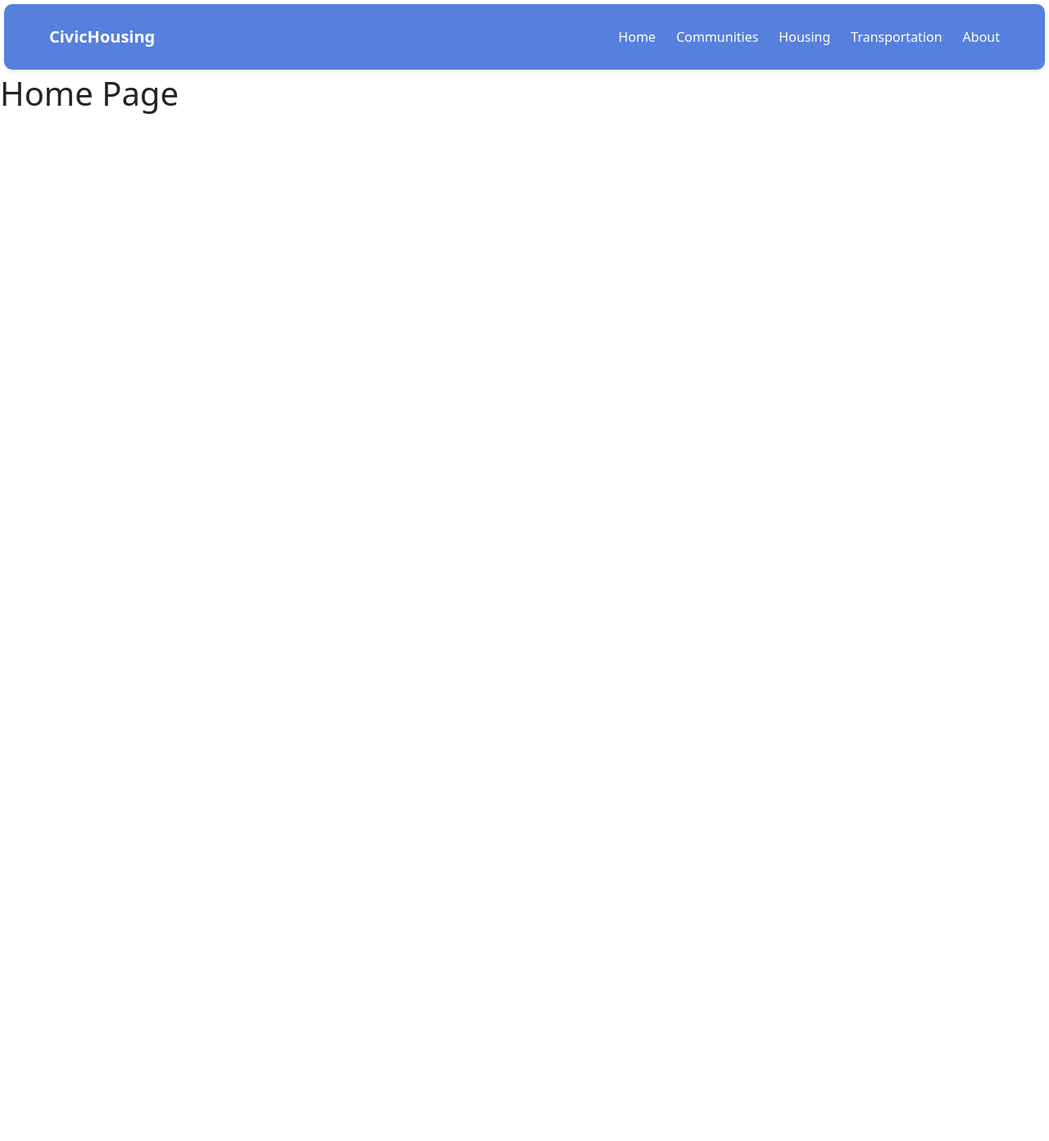
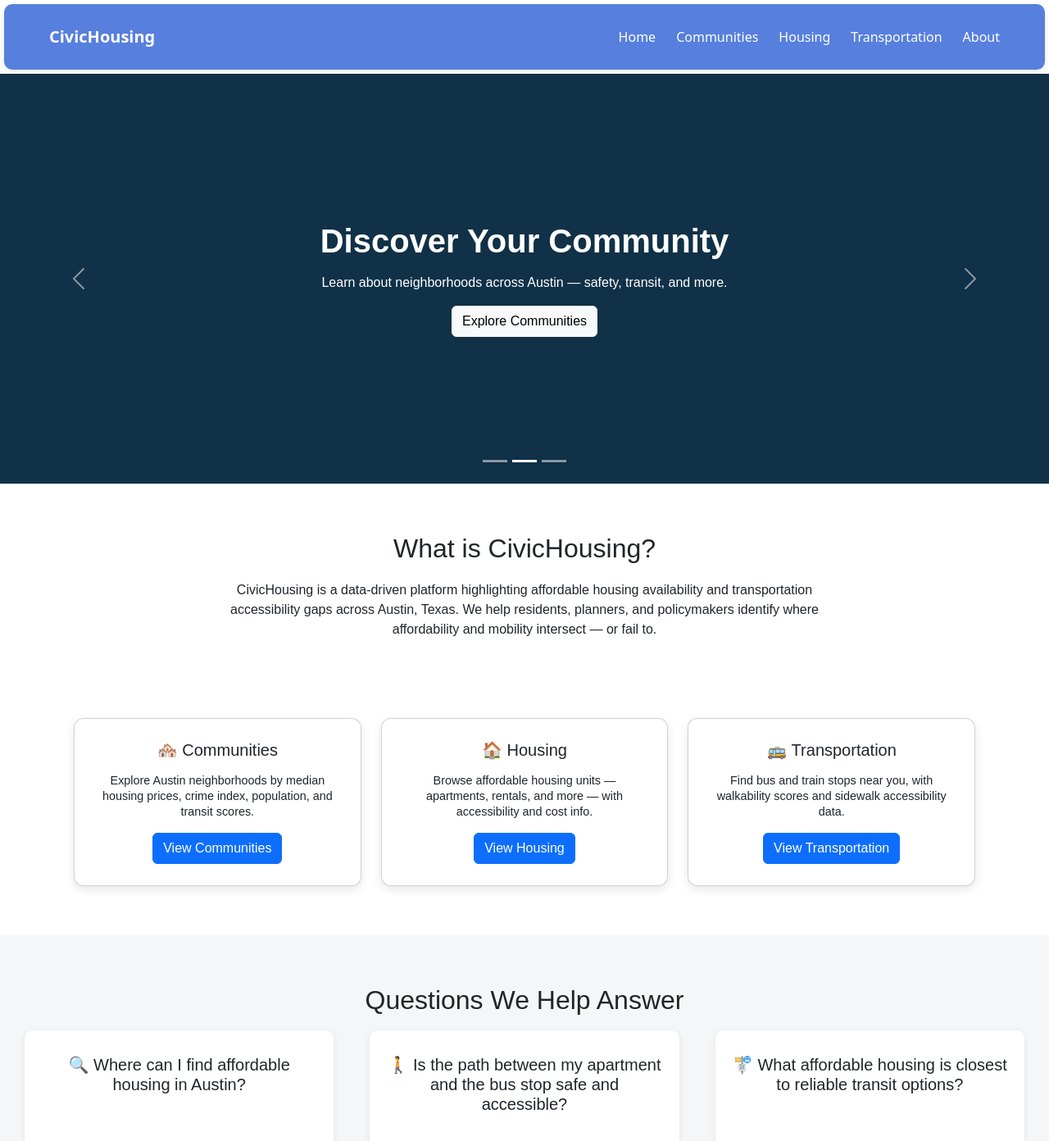
Before and after one commit to harinik961/CivicHousing, a React (Create React App) app in the folder frontend/: page / in a window 1280 px wide. Shown: the top 1392 px of the page at 82% size. Before the commit the page ends 800 px from the top, so only its background shows below. Built offline with nearby package versions, Linux system fonts and the light colour scheme.

Commit message:
splash page

```diff
--- a/frontend/package.json
+++ b/frontend/package.json
@@ -9,6 +9,7 @@
     "@testing-library/user-event": "^13.5.0",
     "bootstrap": "^5.3.8",
     "react": "^19.2.4",
+    "react-bootstrap": "^2.10.10",
     "react-dom": "^19.2.4",
     "react-router-dom": "^7.13.0",
     "react-scripts": "5.0.1",
--- /dev/null
+++ b/frontend/src/pages/home.css
@@ -0,0 +1,82 @@
+.home-container {
+  font-family: sans-serif;
+}
+
+/* Carousel */
+
+.hero-carousel {
+  width: 100%;
+  height: 500px;
+}
+
+.carousel-slide {
+  width: 100%;
+  height: 500px;
+  background-size: cover;
+  background-position: center;
+}
+
+.slide-1 { background-color: #2c3e50; }
+.slide-2 { background-color: #1a5276; }
+.slide-3 { background-color: #1e8449; }
+
+.carousel-overlay {
+  height: 100%;
+  display: flex;
+  flex-direction: column;
+  justify-content: center;
+  align-items: center;
+  text-align: center;
+  color: white;
+  padding: 20px;
+  background: rgba(0, 0, 0, 0.4);
+}
+
+.carousel-overlay h1 {
+  font-size: 2.5rem;
+  font-weight: bold;
+  margin-bottom: 15px;
+}
+
+/* Intro */
+
+.intro-section {
+  padding: 60px 20px;
+  max-width: 800px;
+}
+
+.intro-section h2 {
+  margin-bottom: 20px;
+}
+
+/* Cards */
+
+.cards-section {
+  padding: 20px 20px 60px;
+}
+
+.model-card {
+  border-radius: 12px;
+  box-shadow: 0 4px 12px rgba(0,0,0,0.1);
+  padding: 10px;
+  text-align: center;
+  height: 100%;
+}
+
+/* Questions */
+
+.questions-section {
+  background-color: #f4f6f8;
+  padding: 60px 20px;
+  width: 100%;
+  max-width: 100%;
+}
+
+.question-box {
+  background: white;
+  border-radius: 10px;
+  padding: 30px 20px;
+  margin: 10px;
+  box-shadow: 0 2px 8px rgba(0,0,0,0.08);
+  height: 100%;
+}
--- a/frontend/src/pages/home.js
+++ b/frontend/src/pages/home.js
@@ -1,3 +1,114 @@
+import React from "react";
+import { Link } from "react-router-dom";
+import { Carousel, Card, Button, Container, Row, Col } from "react-bootstrap";
+import "./home.css";
+
 export default function Home() {
-  return <h1>Home Page</h1>;
+  return (
+    <div className="home-container">
+
+      {/* Hero Carousel */}
+      <Carousel className="hero-carousel">
+        <Carousel.Item>
+          <div className="carousel-slide slide-1">
+            <div className="carousel-overlay">
+              <h1>Find Affordable Housing in Austin</h1>
+              <p>Explore housing options that fit your budget and lifestyle.</p>
+              <Link to="/housing"><Button variant="light">Browse Housing</Button></Link>
+            </div>
+          </div>
+        </Carousel.Item>
+        <Carousel.Item>
+          <div className="carousel-slide slide-2">
+            <div className="carousel-overlay">
+              <h1>Discover Your Community</h1>
+              <p>Learn about neighborhoods across Austin — safety, transit, and more.</p>
+              <Link to="/community"><Button variant="light">Explore Communities</Button></Link>
+            </div>
+          </div>
+        </Carousel.Item>
+        <Carousel.Item>
+          <div className="carousel-slide slide-3">
+            <div className="carousel-overlay">
+              <h1>Navigate Austin Transit</h1>
+              <p>Find bus and train stops near affordable housing options.</p>
+              <Link to="/transportation"><Button variant="light">View Transportation</Button></Link>
+            </div>
+          </div>
+        </Carousel.Item>
+      </Carousel>
+
+      {/* Intro Blurb */}
+      <Container className="intro-section text-center">
+        <h2>What is CivicHousing?</h2>
+        <p>
+          CivicHousing is a data-driven platform highlighting affordable housing availability
+          and transportation accessibility gaps across Austin, Texas. We help residents,
+          planners, and policymakers identify where affordability and mobility intersect — or fail to.
+        </p>
+      </Container>
+
+      {/* Model Cards */}
+      <Container className="cards-section">
+        <Row className="justify-content-center">
+          <Col md={4}>
+            <Card className="model-card">
+              <Card.Body>
+                <Card.Title>🏘️ Communities</Card.Title>
+                <Card.Text>
+                  Explore Austin neighborhoods by median housing prices, crime index, population, and transit scores.
+                </Card.Text>
+                <Link to="/community"><Button variant="primary">View Communities</Button></Link>
+              </Card.Body>
+            </Card>
+          </Col>
+          <Col md={4}>
+            <Card className="model-card">
+              <Card.Body>
+                <Card.Title>🏠 Housing</Card.Title>
+                <Card.Text>
+                  Browse affordable housing units — apartments, rentals, and more — with accessibility and cost info.
+                </Card.Text>
+                <Link to="/housing"><Button variant="primary">View Housing</Button></Link>
+              </Card.Body>
+            </Card>
+          </Col>
+          <Col md={4}>
+            <Card className="model-card">
+              <Card.Body>
+                <Card.Title>🚌 Transportation</Card.Title>
+                <Card.Text>
+                  Find bus and train stops near you, with walkability scores and sidewalk accessibility data.
+                </Card.Text>
+                <Link to="/transportation"><Button variant="primary">View Transportation</Button></Link>
+              </Card.Body>
+            </Card>
+          </Col>
+        </Row>
+      </Container>
+
+      {/* 3 Key Questions */}
+      <Container className="questions-section text-center">
+        <h2>Questions We Help Answer</h2>
+        <Row className="justify-content-center">
+          <Col md={4}>
+            <div className="question-box">
+              <h5>🔍 Where can I find affordable housing in Austin?</h5>
+            </div>
+          </Col>
+          <Col md={4}>
+            <div className="question-box">
+              <h5>🚶 Is the path between my apartment and the bus stop safe and accessible?</h5>
+            </div>
+          </Col>
+          <Col md={4}>
+            <div className="question-box">
+              <h5>🚏 What affordable housing is closest to reliable transit options?</h5>
+            </div>
+          </Col>
+        </Row>
+      </Container>
+
+    </div>
+  );
 }
```
Also changed, not shown: 1 other file (tests, documents, lock files or other folders).
